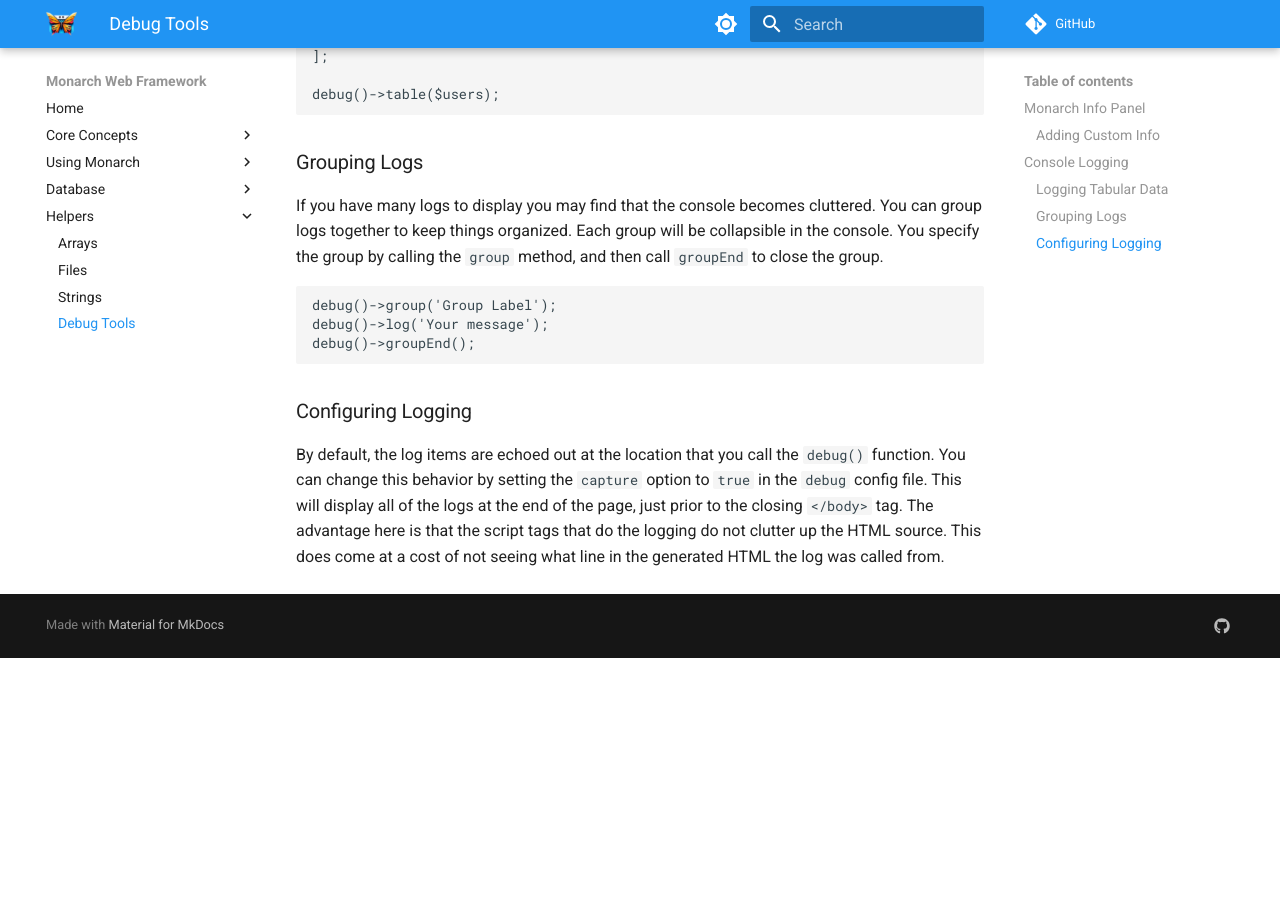
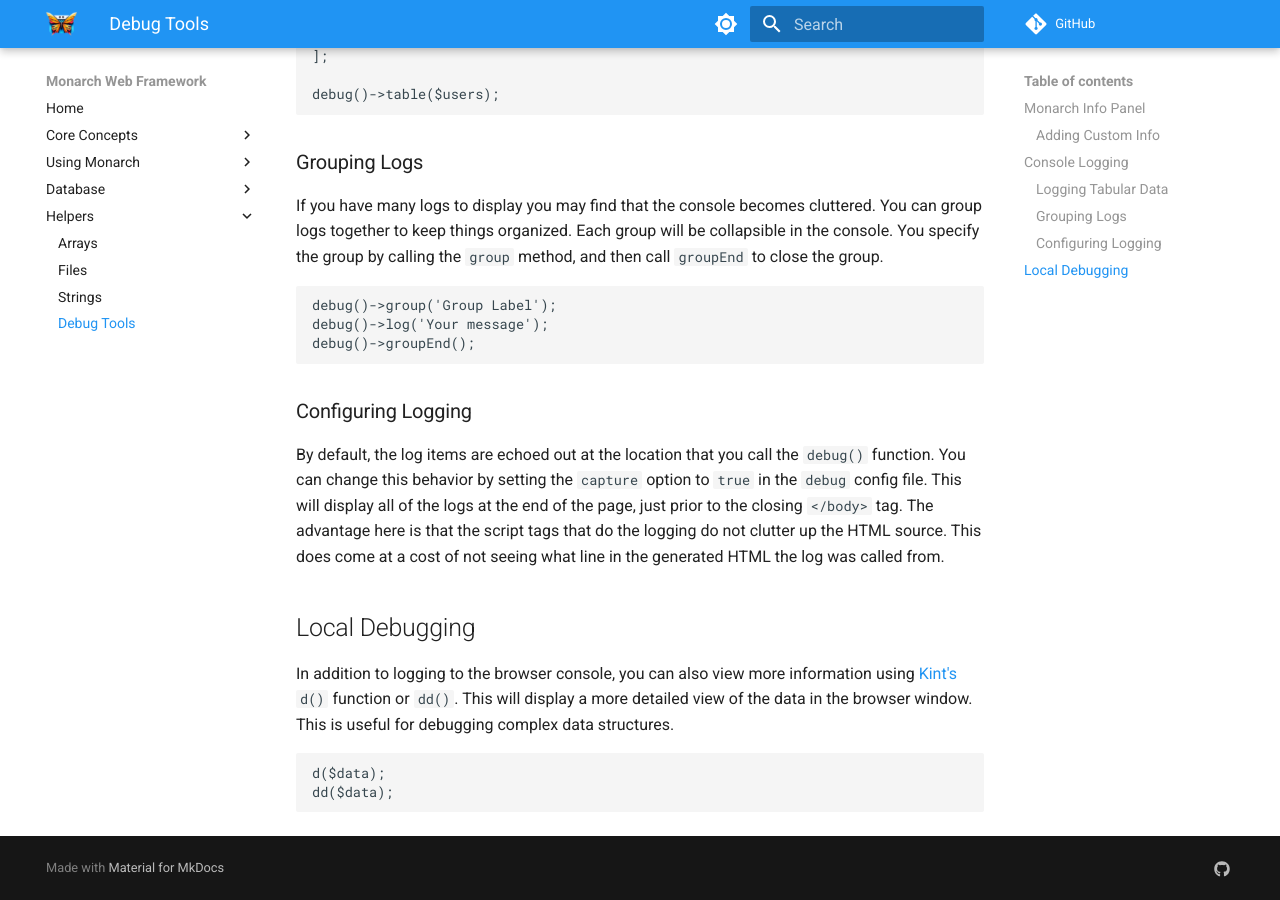
Before and after one commit to lonnieezell/monarch, an MkDocs documentation site: the page built from _docs/helpers/debugging.md, in a window 1280 px wide and 900 px high, scrolled down 1476 px. Built offline with MkDocs 1.6.1 and Material for MkDocs 9.7.7, drawn with Linux system fonts in a browser that asks for light colours; a script that is not in the unit is left out; comment, search, counter and statistics services are not loaded; before the commit the page ends 2134 px from its top, so only the background shows below that.

Commit message:
feat(app): Add Kint for additional debugging features

````diff
--- a/_docs/helpers/debugging.md
+++ b/_docs/helpers/debugging.md
@@ -62,3 +62,12 @@ debug()->groupEnd();
 ### Configuring Logging
 
 By default, the log items are echoed out at the location that you call the `debug()` function. You can change this behavior by setting the `capture` option to `true` in the `debug` config file. This will display all of the logs at the end of the page, just prior to the closing `</body>` tag. The advantage here is that the script tags that do the logging do not clutter up the HTML source. This does come at a cost of not seeing what line in the generated HTML the log was called from.
+
+## Local Debugging
+
+In addition to logging to the browser console, you can also view more information using [Kint's](https://kint-php.github.io/kint/) `d()` function or `dd()`. This will display a more detailed view of the data in the browser window. This is useful for debugging complex data structures.
+
+```php
+d($data);
+dd($data);
+```
--- a/composer.json
+++ b/composer.json
@@ -12,6 +12,7 @@
     ],
     "require": {
         "php": ">=8.2",
+        "kint-php/kint": "^5.1",
         "laminas/laminas-escaper": "^2.13",
         "laminas/laminas-mail": "^2.4",
         "league/commonmark": "^2.4",
````
Also changed, not shown: 2 other files.
